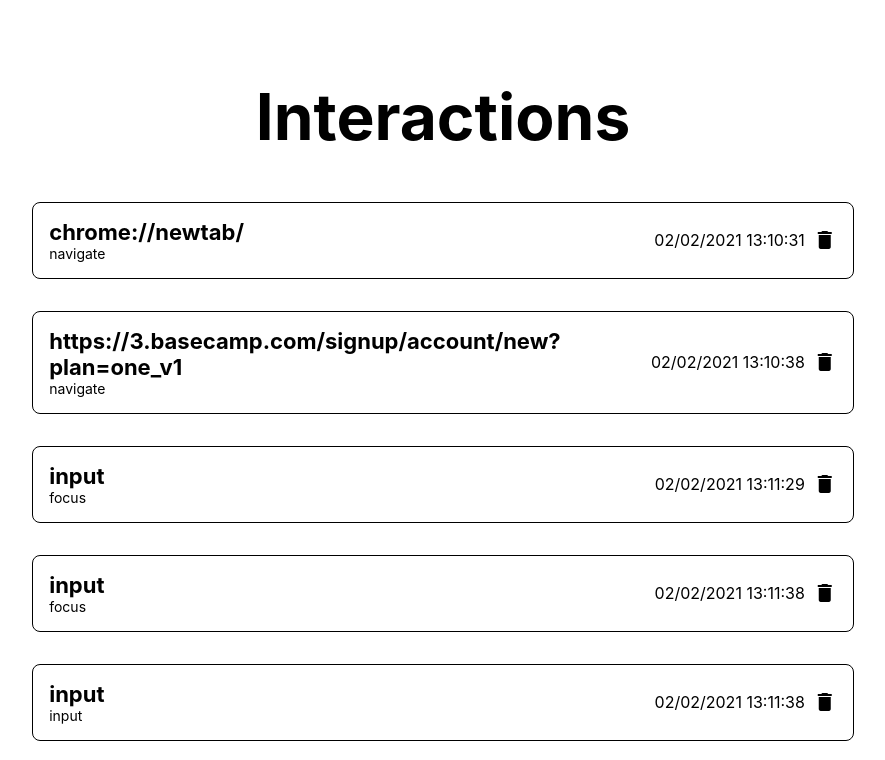
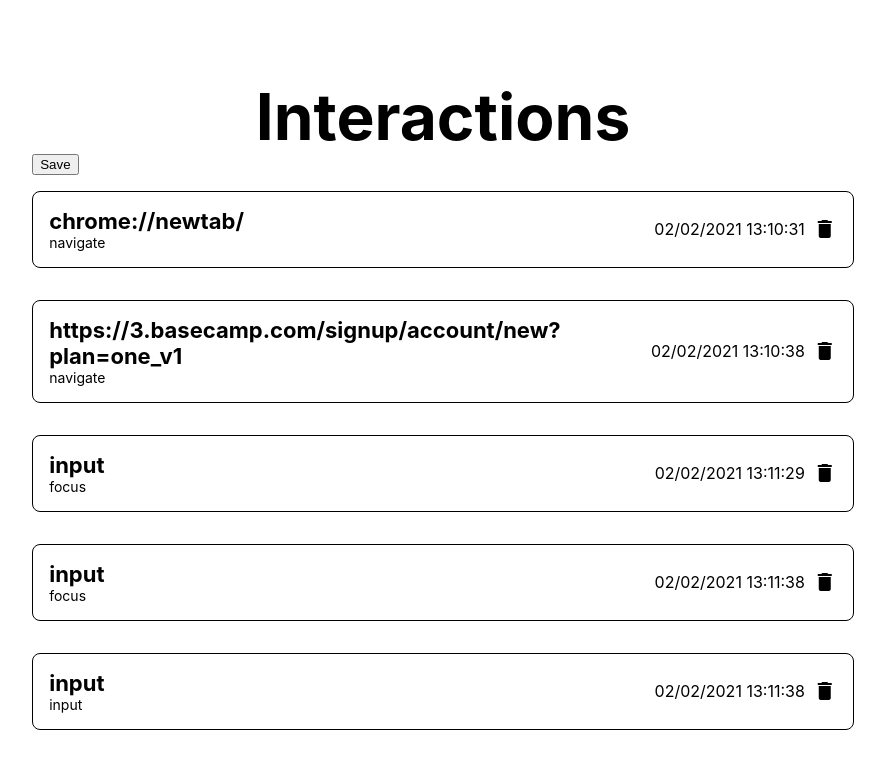
Before and after one commit to matmedev/avast-task-recording, a Next.js app: page / in a window 1280 px wide. Shown: the top 760 px of the page, without its empty margins (197-1082 px from the left). Built offline with nearby package versions, Linux system fonts and the light colour scheme.

Commit message:
#4 - Implement save + improve reordering

```diff
--- a/package.json
+++ b/package.json
@@ -9,6 +9,7 @@
   },
   "dependencies": {
     "date-fns": "^2.19.0",
+    "file-saver": "^2.0.5",
     "next": "^10.0.0",
     "prop-types": "^15.7.2",
     "react": "17.0.1",
--- a/src/api/use-interactions.js
+++ b/src/api/use-interactions.js
@@ -5,7 +5,7 @@ import Interaction from '../models/interaction';
 const useInteractions = () => {
   const {data} = useSWR('/api/interactions', fetcher);
 
-  return data?.records.map(Interaction.fromResponse);
+  return data?.records.map((r) => new Interaction(r));
 };
 
 export default useInteractions;
--- a/src/components/interaction-list.js
+++ b/src/components/interaction-list.js
@@ -16,20 +16,18 @@ const InteractionList = () => {
   };
 
   const drop = (e) => {
-    const draggedInteraction = interactions.find(
-      (i) => i.time === +draggedInteractionId,
+    const dragIndex = interactions.findIndex(
+      (i) => i.metadata.id === draggedInteractionId,
     );
-    const droppedInteraction = interactions.find(
-      (i) => i.time === +e.currentTarget.id,
+    const dropIndex = interactions.findIndex(
+      (i) => i.metadata.id === e.currentTarget.id,
     );
 
+    const draggedInteraction = interactions[dragIndex];
+
     const newInteractions = [...interactions];
-    newInteractions[
-      interactions.indexOf(draggedInteraction)
-    ] = droppedInteraction;
-    newInteractions[
-      interactions.indexOf(droppedInteraction)
-    ] = draggedInteraction;
+    newInteractions.splice(dragIndex, 1);
+    newInteractions.splice(dropIndex, 0, draggedInteraction);
     setInteractions(newInteractions);
   };
 
@@ -39,8 +37,8 @@ const InteractionList = () => {
         interactions.map((interaction) => (
           <div
             className="interaction-item"
-            key={interaction.time}
-            id={interaction.time}
+            key={interaction.metadata.id}
+            id={interaction.metadata.id}
             onDragOver={(e) => e.preventDefault()}
             onDragStart={drag}
             onDrop={drop}
@@ -61,7 +59,6 @@ const InteractionList = () => {
           flex-direction: column;
           align-items: center;
           width: 100%;
-          margin-top: 2rem;
         }
 
         .interaction-item {
--- a/src/components/interaction.js
+++ b/src/components/interaction.js
@@ -5,10 +5,10 @@ const Interaction = ({interaction, onRemove}) => {
   return (
     <div className="container">
       <div className="text-wrapper">
-        <div className="title">{interaction.name}</div>
-        <div className="type">{interaction.type}</div>
+        <div className="title">{interaction.metadata.name}</div>
+        <div className="type">{interaction.metadata.type}</div>
       </div>
-      <div>{format(interaction.time, 'dd/LL/yyyy HH:mm:ss')}</div>
+      <div>{format(interaction.metadata.time, 'dd/LL/yyyy HH:mm:ss')}</div>
       <i
         className={['material-icons', 'delete-btn'].join(' ')}
         role="button"
--- /dev/null
+++ b/src/components/save-button.js
@@ -0,0 +1,18 @@
+import {useInteractions} from '../context/interactions-context';
+import {saveInteractions} from '../utils/files';
+
+const SaveButton = () => {
+  const [interactions] = useInteractions();
+
+  const save = () => {
+    saveInteractions(interactions);
+  };
+
+  return (
+    <button type="button" onClick={save}>
+      Save
+    </button>
+  );
+};
+
+export default SaveButton;
--- a/src/models/interaction.js
+++ b/src/models/interaction.js
@@ -1,14 +1,25 @@
 class Interaction {
-  constructor(time, type, name) {
-    this.time = time;
-    this.type = type;
-    this.name = name;
+  constructor(record) {
+    Object.assign(this, record);
+
+    const {nodeName, url} = record.setup;
+
+    const time = record.time;
+    const type = record.event.type;
+    const name = nodeName || url;
+
+    const id = type + time + name;
+
+    this._metadata = {
+      time,
+      type,
+      name,
+      id,
+    };
   }
 
-  static fromResponse(record) {
-    const {nodeName, url} = record.setup;
-
-    return new Interaction(record.time, record.event.type, nodeName || url);
+  get metadata() {
+    return this._metadata;
   }
 }
 
--- a/src/pages/index.js
+++ b/src/pages/index.js
@@ -1,6 +1,7 @@
 import Head from 'next/head';
 import {InteractionsProvider} from '../context/interactions-context';
 import InteractionList from '../components/interaction-list';
+import SaveButton from '../components/save-button';
 
 const Home = () => {
   return (
@@ -16,6 +17,9 @@ const Home = () => {
 
         <main>
           <h1 className="title">Interactions</h1>
+          <div className="button-container">
+            <SaveButton />
+          </div>
           <InteractionList />
         </main>
 
@@ -43,6 +47,12 @@ const Home = () => {
             font-size: 4rem;
             text-align: center;
           }
+
+          .button-container {
+            display: flex;
+            width: 100%;
+            align-items: space-between;
+          }
         `}</style>
 
         <style jsx global>{`
--- /dev/null
+++ b/src/utils/files.js
@@ -0,0 +1,11 @@
+import {saveAs} from 'file-saver';
+
+export const saveInteractions = (interactions) => {
+  const content = JSON.stringify(
+    interactions.map((interaction) => ({...interaction, _metadata: undefined})),
+  );
+  const blob = new Blob([content], {
+    type: 'text/json;charset=utf-8',
+  });
+  saveAs(blob, 'interactions.json');
+};
```
Also changed, not shown: 1 other file (tests, documents, lock files or other folders).
